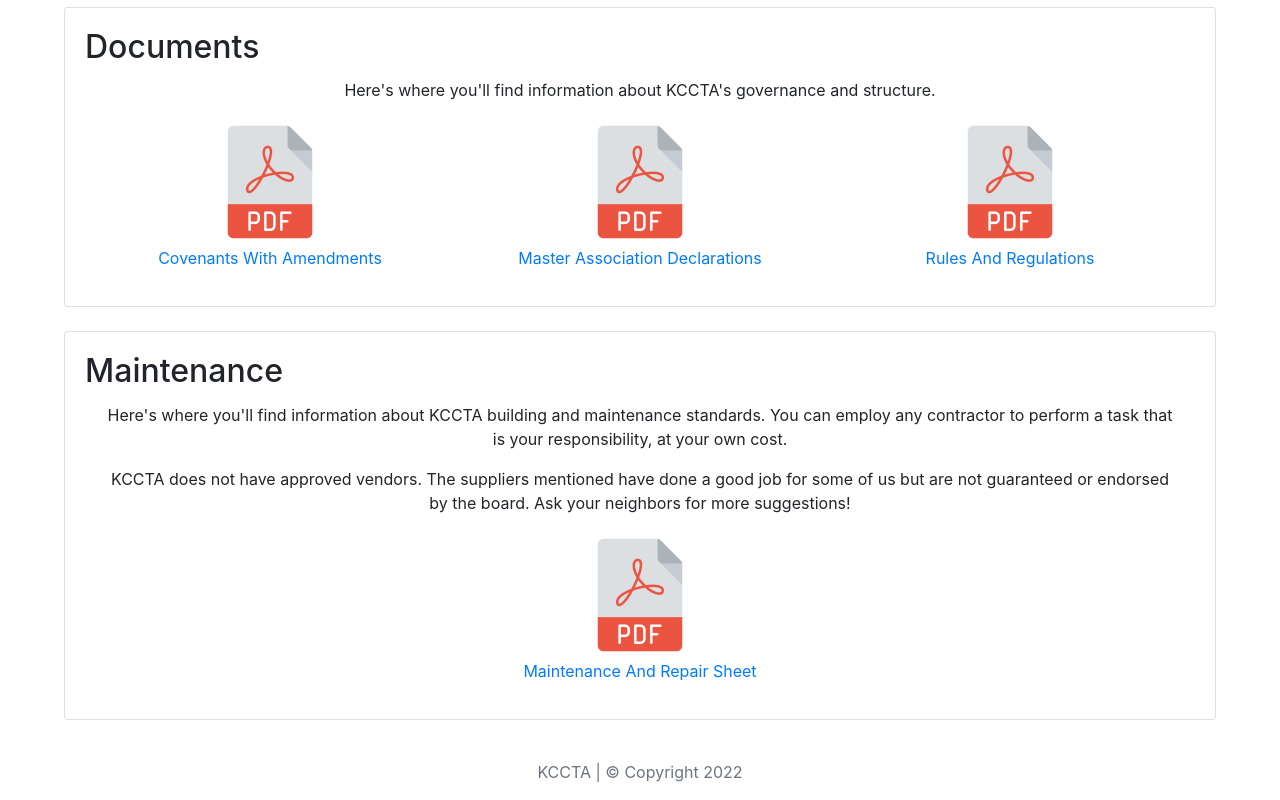
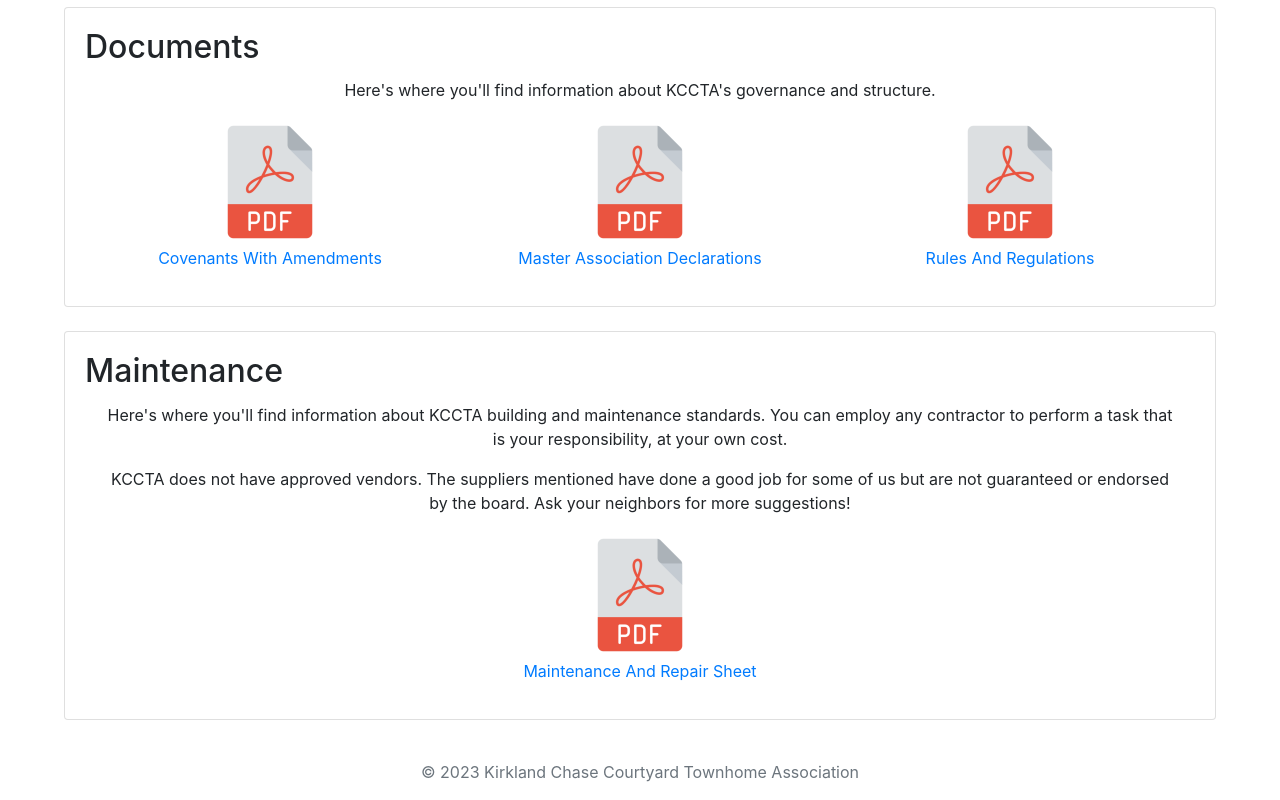
Before and after one commit to IronManRust/kccta, a website: page html/index.html in a window 1280 px wide. Shown: the part 2807-3607 px from the top of the page. Drawn offline with nearby package versions, Linux system fonts and the light colour scheme; files that its build step writes are made by us from their sources; files whose address does not match are found by name.

Commit message:
Updated Footer

```diff
--- a/html/index.html
+++ b/html/index.html
@@ -190,7 +190,7 @@
     <br />
     <footer id="footer" class="footer py-3 mt-auto">
         <div class="container text-center">
-            <span class="text-muted">KCCTA | &copy; Copyright 2022</span>
+            <span class="text-muted">© 2023 Kirkland Chase Courtyard Townhome Association</span>
         </div>
     </footer>
 </body>
```
